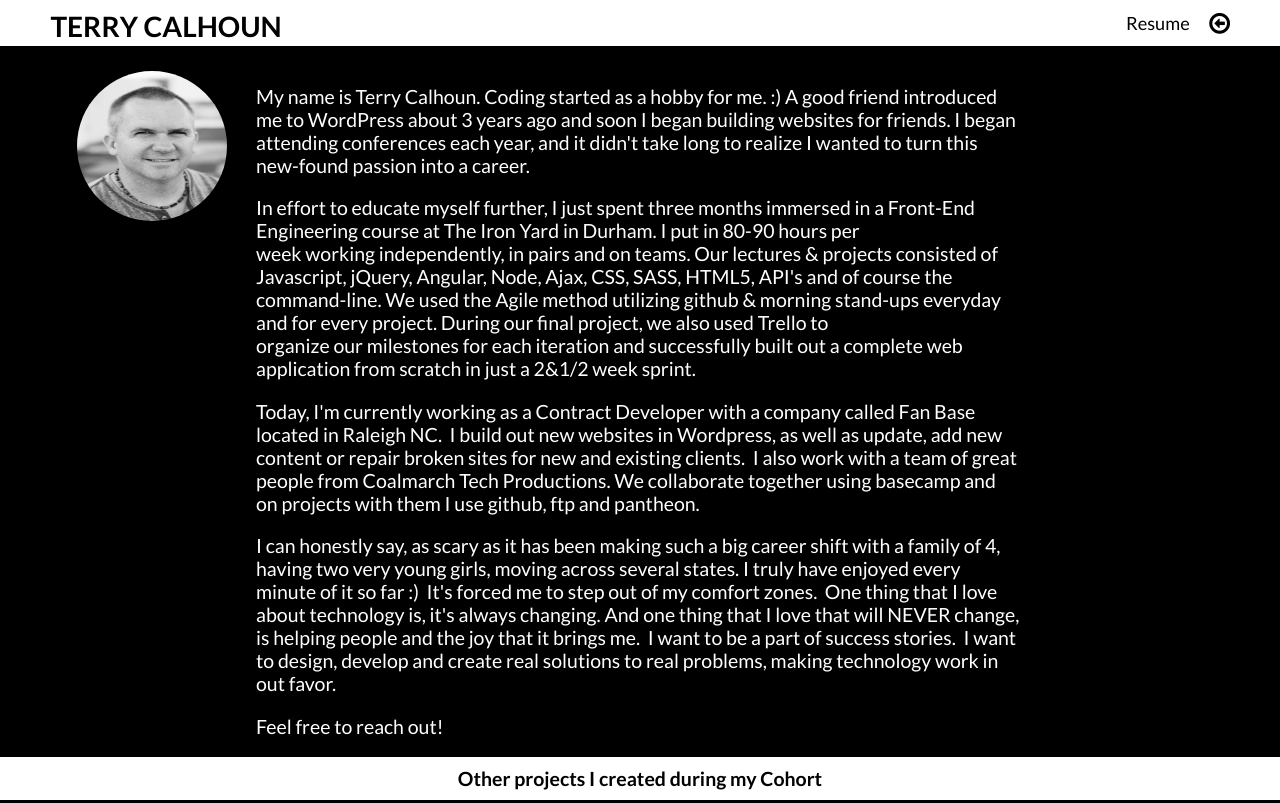
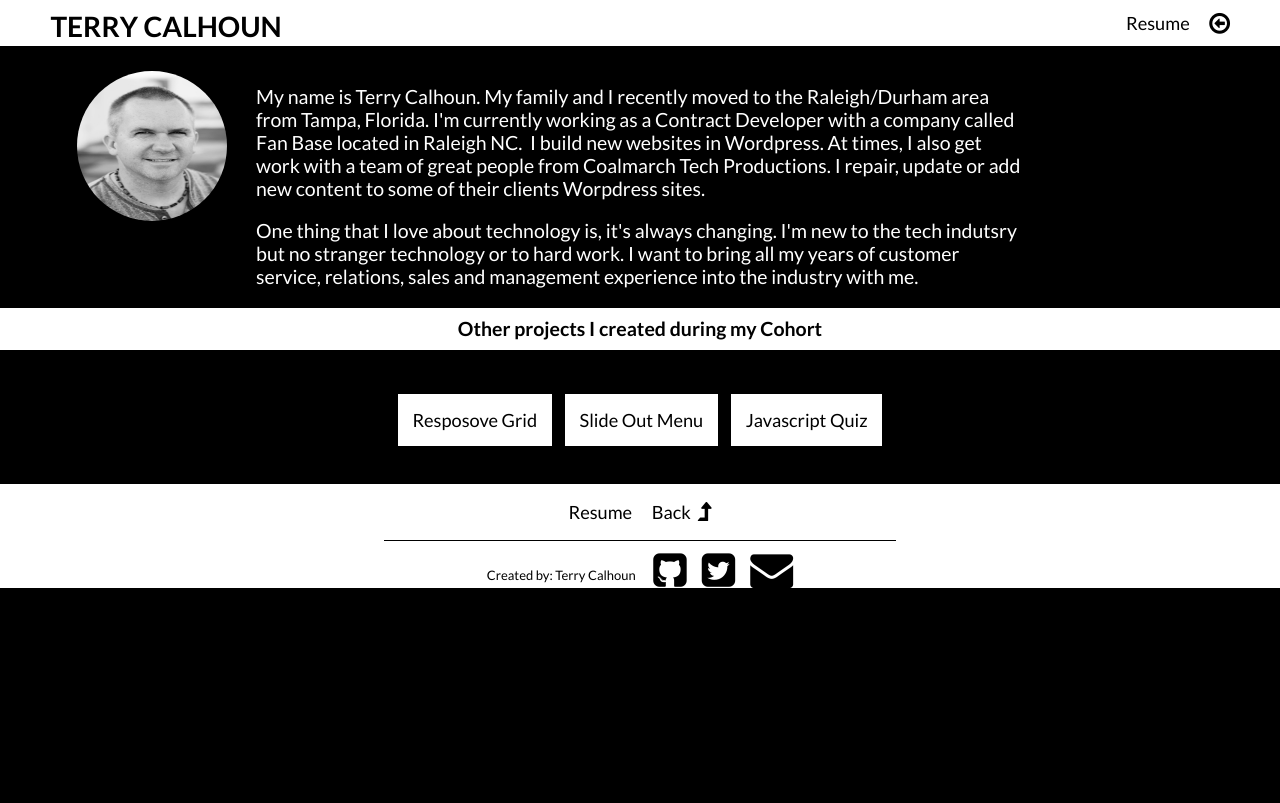
Before and after one commit to drumslayert/drumslayert.github.io, a website: page About.html in a window 1280 px wide. Shown: the top 803 px of the page. Drawn offline with Linux system fonts and the light colour scheme.

Commit message:
update about me section

```diff
--- a/About.html
+++ b/About.html
@@ -28,11 +28,8 @@
       <!-- <h1 id="soon">Coming Soon</h1> -->
       <div id="me"><img src="/img/me.jpg" width="150px" height="150px"/></div>
       <div id="about-me">
-      <p>My name is Terry Calhoun. Coding started as a hobby for me. :) A good friend introduced me to WordPress about 3 years ago and soon I began building websites for friends. I began attending conferences each year, and it didn't take long to realize I wanted to turn this new-found passion into a career.</p>
-      <p>In effort to educate myself further, I just spent three months immersed in a Front-End Engineering course at The Iron Yard in Durham. I put in 80-90 hours per week working independently, in pairs and on teams. Our lectures & projects consisted of Javascript, jQuery, Angular, Node, Ajax, CSS, SASS, HTML5, API's and of course the command-line. We used the Agile method utilizing github & morning stand-ups everyday and for every project. During our final project, we also used Trello to organize our milestones for each iteration and successfully built out a complete web application from scratch in just a 2&1/2 week sprint.</p>
-      <p>Today, I'm currently working as a Contract Developer with a company called Fan Base located in Raleigh NC.  I build out new websites in Wordpress, as well as update, add new content or repair broken sites for new and existing clients.  I also work with a team of great people from Coalmarch Tech Productions. We collaborate together using basecamp and on projects with them I use github, ftp and pantheon.</p>
-      <p>I can honestly say, as scary as it has been making such a big career shift with a family of 4, having two very young girls, moving across several states. I truly have enjoyed every minute of it so far :)  It's forced me to step out of my comfort zones.  One thing that I love about technology is, it's always changing. And one thing that I love that will NEVER change, is helping people and the joy that it brings me.  I want to be a part of success stories.  I want to design, develop and create real solutions to real problems, making technology work in out favor.</p>
-      <p>Feel free to reach out!</p>
+      <p>My name is Terry Calhoun. My family and I recently moved to the Raleigh/Durham area from Tampa, Florida. I'm currently working as a Contract Developer with a company called Fan Base located in Raleigh NC.  I build new websites in Wordpress. At times, I also get work with a team of great people from Coalmarch Tech Productions. I repair, update or add new content to some of their clients Worpdress sites.</p>
+      <p>One thing that I love about technology is, it's always changing. I'm new to the tech indutsry but no stranger technology or to hard work. I want to bring all my years of customer service, relations, sales and management experience into the industry with me.</p>
     </div>
     <div id="project-nav">
       <h2>Other projects I created during my Cohort</h2>
```
